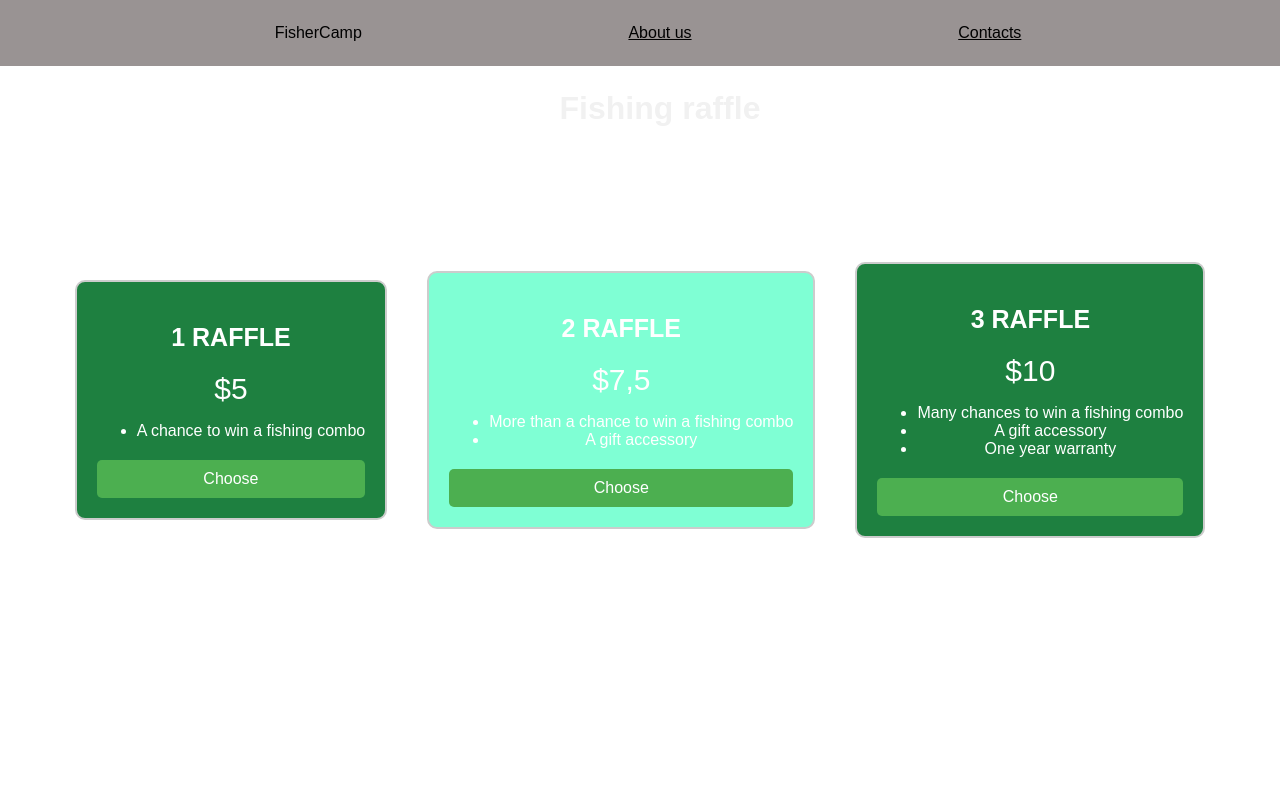
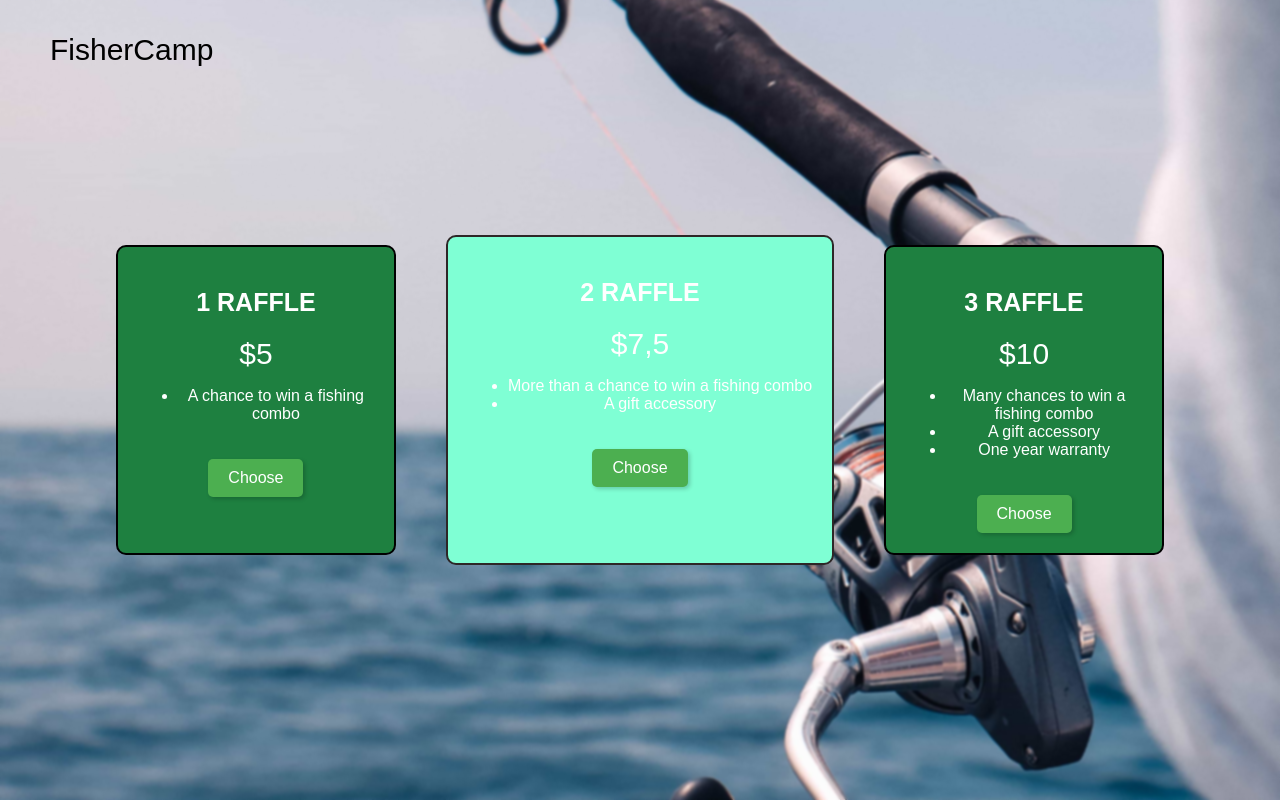
Before and after one commit to Patcherr/project-2, a plain HTML site: page index.html in a window 1280 px wide. Shown: the top 800 px of the page. Drawn offline with Linux system fonts and the light colour scheme.

Commit message:
Terminado pero pete

```diff
--- a/index.html
+++ b/index.html
@@ -8,11 +8,8 @@
     <link rel="shortcut icon" href="pescado.png" type="image/x-icon">
 </head>
 <body>
-    <h1>Fishing raffle</h1>
     <nav class = "navbar">
         <p>FisherCamp</p>
-        <a href="#" class="nav-item">About us</a>
-        <a href="#" class="nav-item">Contacts</a>
     </nav>
     <div class="container">
         <div class="card">
--- a/style.css
+++ b/style.css
@@ -1,4 +1,9 @@
 body{
+    background-image: url(/Caña-RellFrontal.jpg);
+    background-position: center;
+    background-repeat: no-repeat;
+    background-size: cover;
+    backdrop-filter: blur(1px);
     padding: 0;
     margin: 0;
     color: #fff;
@@ -12,8 +17,8 @@ body{
 }
 
 .navbar{
-    background-color: #999393;
-    padding: 8px;
+    background-color: (rgba(153, 147, 147, 0.7));
+    padding: 1px;
     display: flex;
     align-items: center;
     justify-content: space-evenly;
@@ -24,17 +29,20 @@ body{
     left: 0;
 }
 
-.nav-item{
-    color: #000;
-}
+
 p{
     color: #000;
+    font-size: 30px;
+    position: absolute;
+    width: 100%;
+    left: 50px;
+    top: 3px;
 }
 
 h1{
-    color: aqua;
     font-family: Arial, Helvetica, sans-serif;
     padding: 10px;
+    font-size: 36px;
     align-items: center;
     position: absolute;
     width: 100%;
@@ -53,34 +61,41 @@ h2{
 
 .container{
     display: flex;
-    justify-content: center;
-    align-items: center;
+    flex-wrap: wrap;
+    justify-content: space-between;
+    align-items: stretch;
 }
 
 .card{
     background-color: #1e8040;
-    margin: 20px;
+    margin: 30px;
     padding: 20px;
-    border: 2px solid #ccc;
+    border: 2px solid #000000;
     border-radius: 10px;
     -webkit-border-radius: 10px;
     -moz-border-radius: 10px;
     -ms-border-radius: 10px;
     -o-border-radius: 10px;
     text-align: center;
+    flex: 1;
+    max-width: 280px;
+    box-sizing: border-box;
 }
 
 .card-recommended{
     background-color: aquamarine;
     margin: 20px;
     padding: 20px;
-    border: 2px solid #ccc;
+    border: 2px solid #2d2727;
     border-radius: 10px;
     -webkit-border-radius: 10px;
     -moz-border-radius: 10px;
     -ms-border-radius: 10px;
     -o-border-radius: 10px;
     text-align: center;
+    flex: 1;
+    max-width: 400px;
+    box-sizing: border-box;
 }
 
 .button{
@@ -89,80 +104,66 @@ h2{
     padding: 10px 20px;
     text-decoration: none;
     border-radius: 5px;
-    display: block;
+    display: inline-block;
     margin-top: 20px;
+    box-shadow: 2px 2px 4px rgba(0, 0, 0, 0.2);
+    transition: background-color 0.3s ease;
+    -webkit-transition: background-color 0.3s ease;
+    -moz-transition: background-color 0.3s ease;
+    -ms-transition: background-color 0.3s ease;
+    -o-transition: background-color 0.3s ease;
 }
 
 .button:hover{
     background-color: #0d4b0f;
 }
 
-.nav-item{
-    color: #000;
+
+
+@media (max-width: 640px){
+    h1{
+        font-size: 28px;
+        top: 50px;
     }
-p{
-    color: #000;
+    .container{
+        padding-top: 120px;
+    }
+    .card{
+        max-width: 100%;
+    }
 }
 
-h1{
-    color: #f1f1f1;
-    font-family: Arial, Helvetica, sans-serif;
-    padding: 10px 20px;
-    margin: 20px auto;
-    text-align: center;
+@media (max-width: 400px){
+    .nav-item{
+        display: none;
     }
-
-h2{
-    font-size: 25px;
-}
-
-.price{
-    font-size: 30px;
-    margin: 10px 0;
-}
-
-.container{
+    p {
         display: flex;
         justify-content: center;
         align-items: center;
     }
-
-.card{
-    background-color: #1e8040;
-    margin: 20px;
-    padding: 20px;
-    border: 2px solid #ccc;
-    border-radius: 10px;
-    -webkit-border-radius: 10px;
-    -moz-border-radius: 10px;
-    -ms-border-radius: 10px;
-    -o-border-radius: 10px;
-    text-align: center;
 }
 
-.card-recommended{
-    background-color: aquamarine;
-    margin: 20px;
-    padding: 20px;
-    border: 2px solid #ccc;
-    border-radius: 10px;
-    -webkit-border-radius: 10px;
-    -moz-border-radius: 10px;
-    -ms-border-radius: 10px;
-    -o-border-radius: 10px;
-    text-align: center;
+@media (max-width: 340px){
+    .container{
+        padding-top: 60px;
+    }
+    .card{
+        flex: 1;
+        max-width: none;
+        width: 100%;
+        margin: 10px;
+    }
+    h1{
+        display: none;
+    }
 }
 
-.button{
-    background-color: #4CAF50;
-    color: #fff;
-    padding: 10px 20px;
-    text-decoration: none;
-    border-radius: 5px;
-    display: block;
-    margin-top: 20px;
+@media (max-width: 280px){
+    .container{
+        padding-top: 40px;
     }
-
-.button:hover{
-    background-color: #0d4b0f;
+    .card{
+        padding: 10px;
     }
+}
```
Also changed, not shown: Caña-RellFrontal.jpg (added), Caña-RellRotativo.jpg (added). Lines whose indentation alone changed are shown as unchanged.
